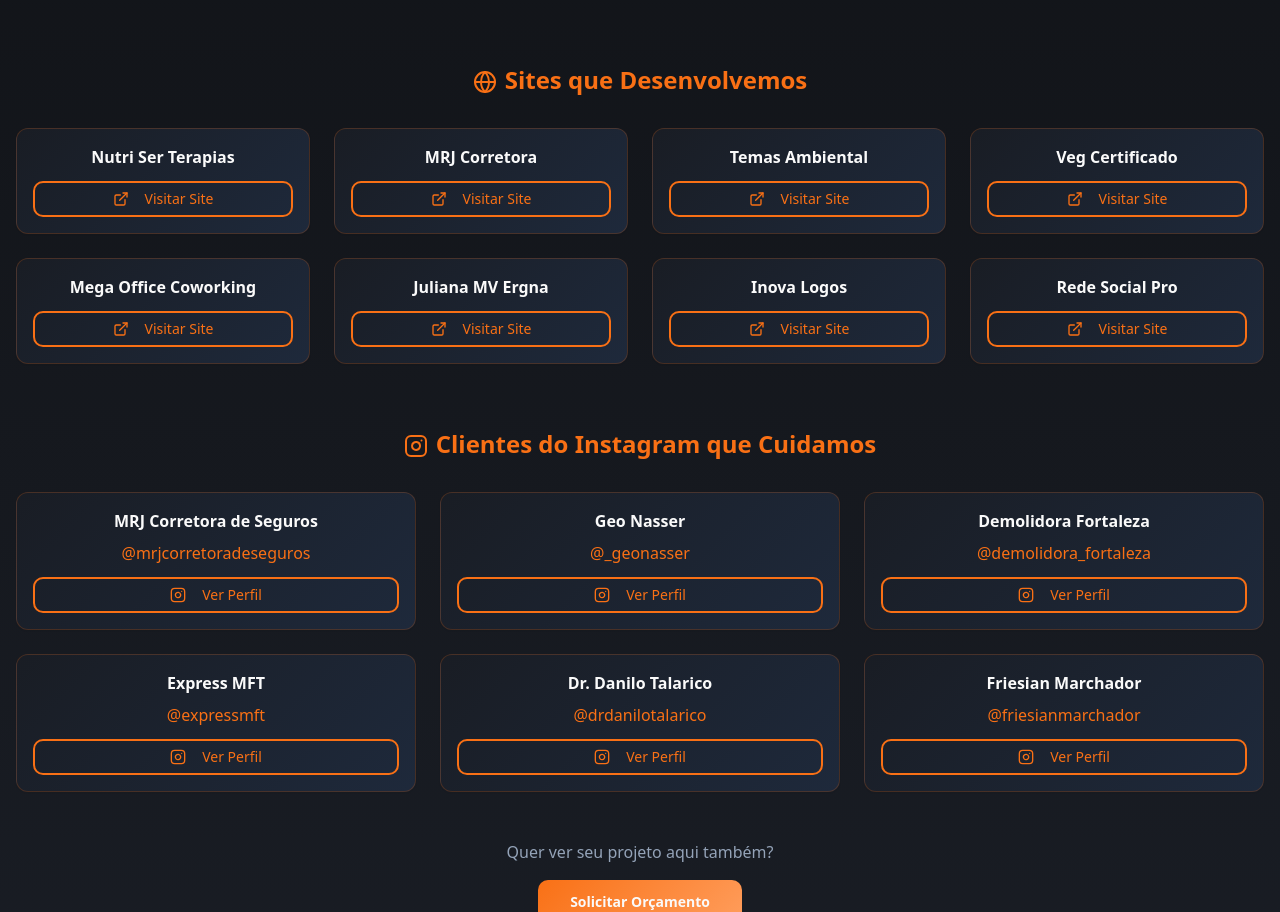
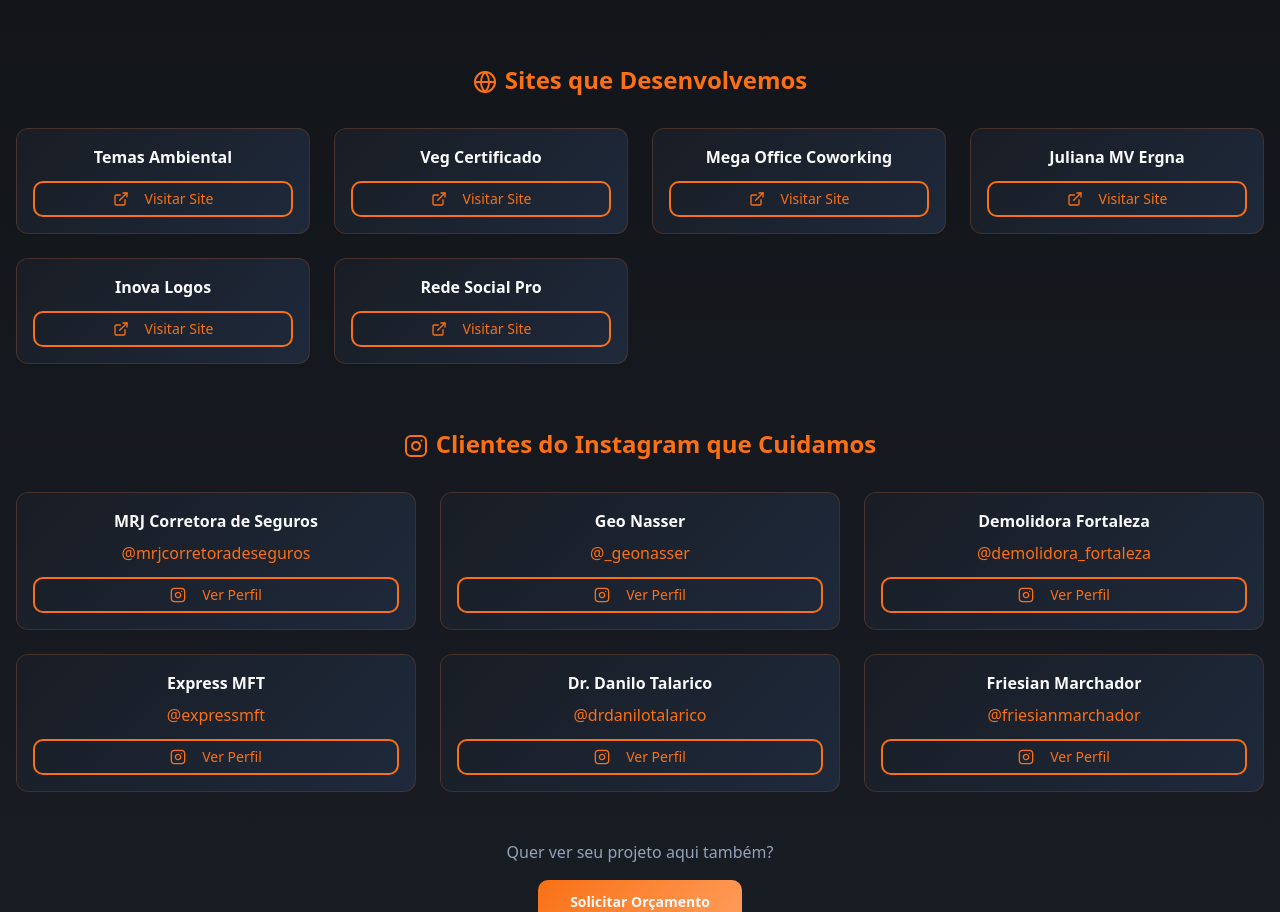
Before and after one commit to denismarcura/rede-social-pro, a React (Vite) app: page / in a window 1280 px wide. Shown: the part 2721-3633 px from the top of the page. Built offline with nearby package versions, Linux system fonts and the light colour scheme; the HTML template or start-up script is replaced by a standard one.

Commit message:
Remove specific sites from portfolio

```diff
--- a/src/components/Portfolio.tsx
+++ b/src/components/Portfolio.tsx
@@ -5,8 +5,6 @@ import { ExternalLink, Instagram, Globe } from "lucide-react";
 
 const Portfolio = () => {
   const websites = [
-    { name: "Nutri Ser Terapias", url: "https://nutriserterapias.com.br/" },
-    { name: "MRJ Corretora", url: "https://mrjcorretora.com.br/" },
     { name: "Temas Ambiental", url: "https://temasaambiental.com.br/" },
     { name: "Veg Certificado", url: "https://vegcertificado.com.br/" },
     { name: "Mega Office Coworking", url: "https://megaofficecoworking.com.br/" },
```
